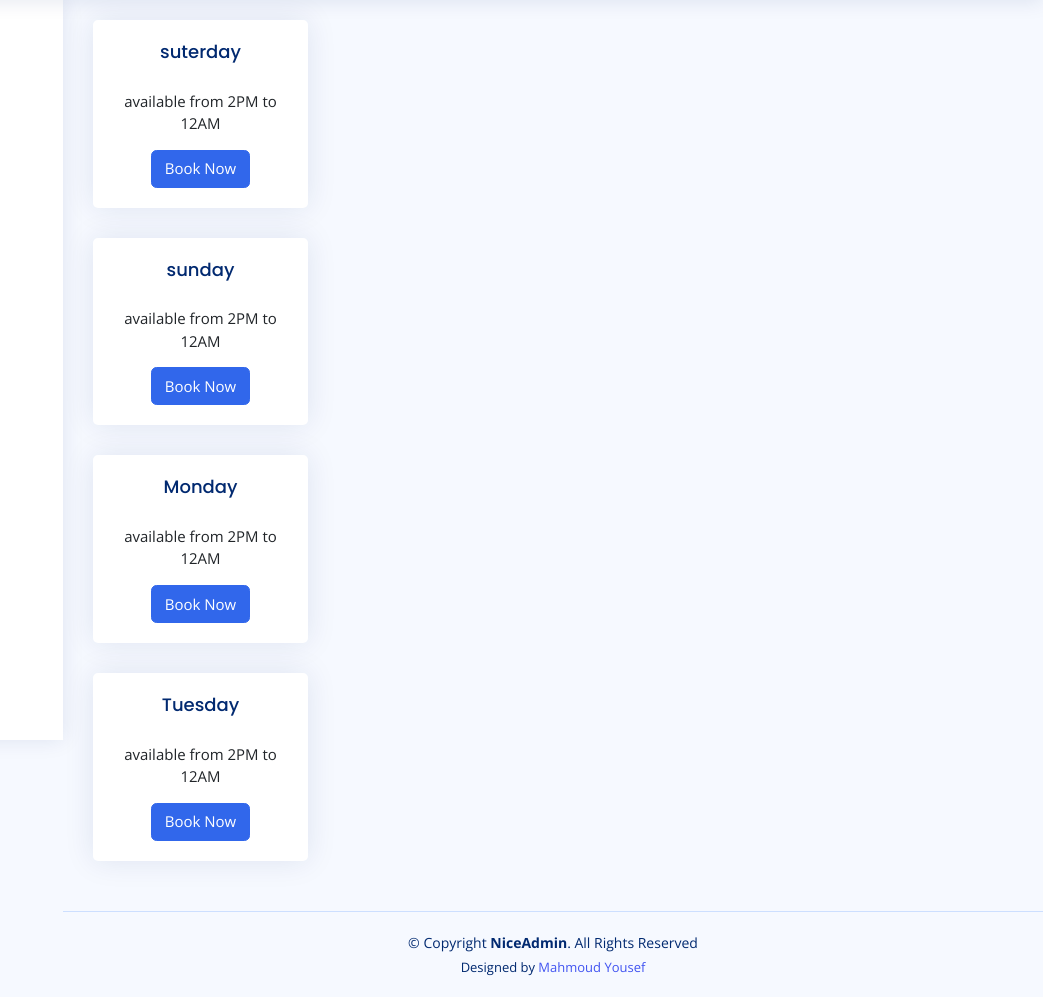
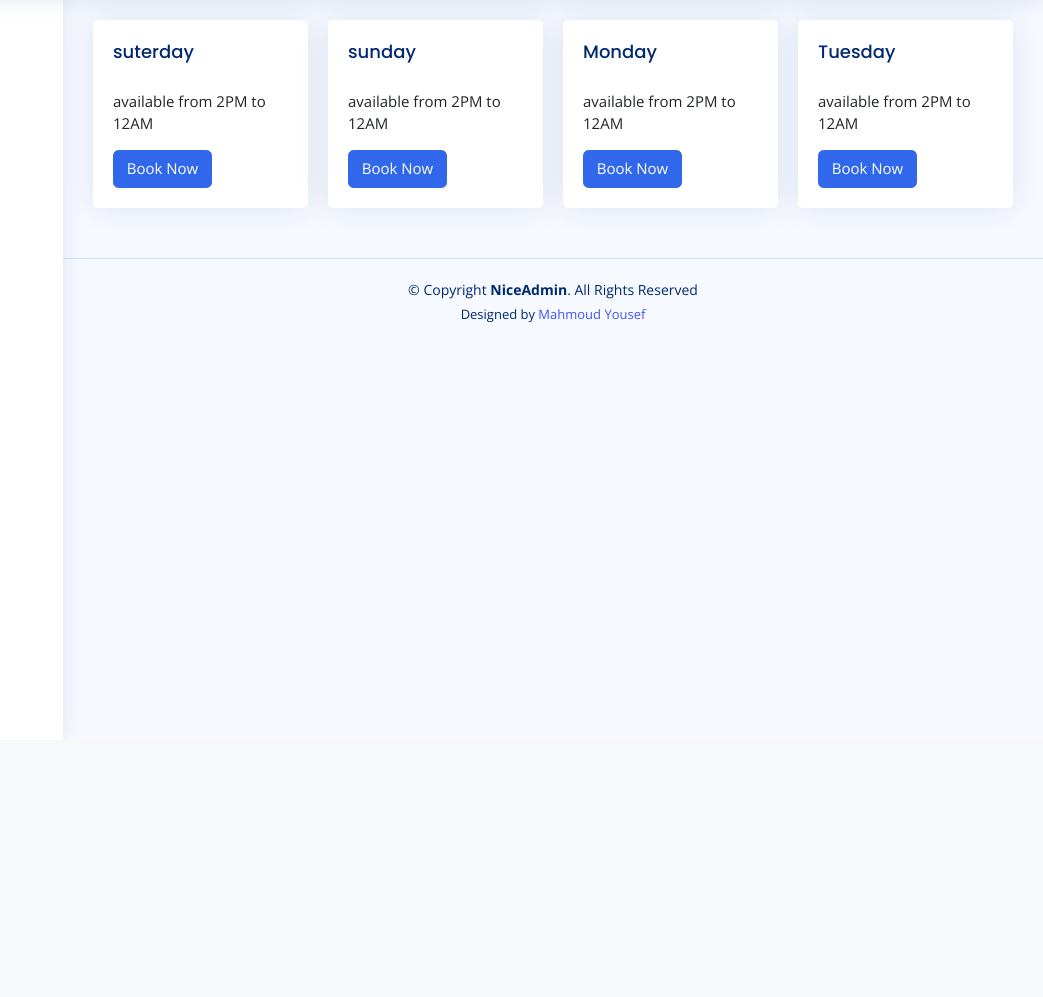
Before and after one commit to Mmy2000/login_system, a Django app: page / in a window 1280 px wide. Shown: the part 60-1057 px from the top of the page, without its empty margins (237-1280 px from the left). After the commit the page ends 783 px from the top, so only its background shows below. Run offline with Django 4.2, Linux system fonts and the light colour scheme; data comes from the database, SQL or seed files in the repository; some libraries are stand-ins or nearby versions; some web fonts are replaced.

Commit message:
updating

```diff
--- a/templates/home.html
+++ b/templates/home.html
@@ -3,18 +3,18 @@
 {% block body %}
 <main id="main" class="main">
     <section class="section">
-        <div class="row align-items-top">
-            <div class="col-lg-3">
-                {% for day in days %}
-                <div class="card text-center">
+        <div class="row">
+            {% for day in days %}
+            <div class="col-sm-3">
+                <div class="card">
                     <div class="card-body">
                         <h5 class="card-title">{{day}}</h5>
                         <p class="card-text">{{day.caption}}</p>
-                        <a href="{{day.get_absolute_url}}" class="btn btn-primary">Book Now</a>
+                        <a href="{{day.get_absolute_url}}"  class="btn btn-primary text-center">Book Now</a>
                     </div>
                 </div>
-                {% endfor %}
             </div>
+            {% endfor %}
         </div>
     </section>
 </main>
```
